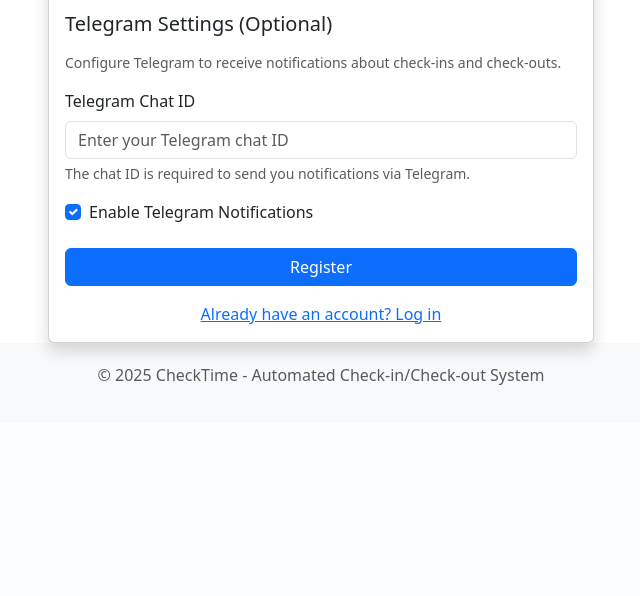
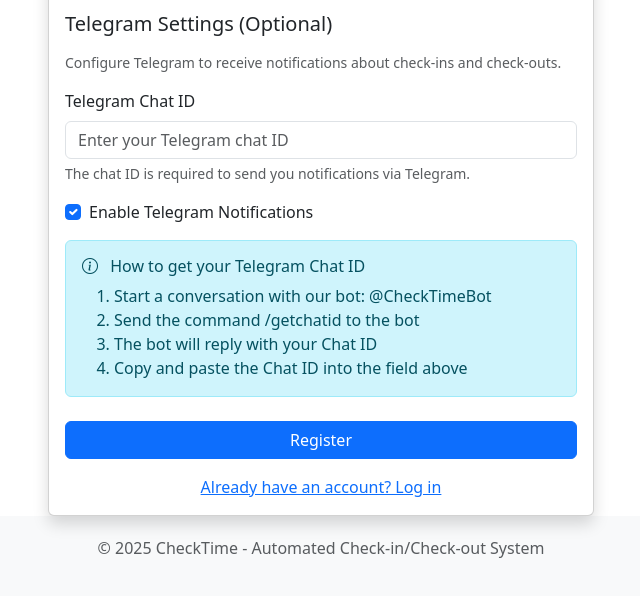
Before and after one commit to Gonzalez8/checktime, a Flask app: page /auth/register in a window 1280 px wide. Shown: the part 891-1487 px from the top of the page, without its empty margins (319-959 px from the left). Before the commit the page ends 1276 px from the top, so only its background shows below. Run offline with Flask 3, Linux system fonts and the light colour scheme; parts of the project's set-up code (start-up, migrations or seed data) failed here and were passed over.

Commit message:
chore: update README for Telegram bot configuration, modify holiday filtering logic to include all upcoming holidays, limit displayed upcoming holidays to five in dashboard, and enhance registration template with Telegram chat ID instructions

```diff
--- a/src/checktime/shared/services/holiday_manager.py
+++ b/src/checktime/shared/services/holiday_manager.py
@@ -155,7 +155,7 @@
             # Filter to show only upcoming holidays
             upcoming = []
             for holiday in holidays:
-                if holiday.date >= current_date and holiday.date.year == current_year:
+                if holiday.date >= current_date:
                     # Calculate days_remaining and add it as an attribute to the holiday object
                     days_remaining = (holiday.date - current_date).days
                     holiday.days_remaining = days_remaining
--- a/src/checktime/web/dashboard.py
+++ b/src/checktime/web/dashboard.py
@@ -51,7 +51,7 @@
     schedule_manager = ScheduleManager(current_user.id)
 
     # Get holidays - now directly using Holiday objects with days_remaining attribute
-    upcoming_holidays = holiday_manager.get_upcoming_holidays()
+    upcoming_holidays = holiday_manager.get_upcoming_holidays()[:5]
 
     # Get active schedule periods
     active_periods = schedule_manager.get_active_periods_after_date(today)
--- a/src/checktime/web/templates/auth/register.html
+++ b/src/checktime/web/templates/auth/register.html
@@ -86,6 +86,16 @@
                         <label class="form-check-label" for="telegram_notifications_enabled">{{ _('enable_telegram_notifications') }}</label>
                     </div>
 
+                    <div class="alert alert-info">
+                        <h6 class="mb-2"><i class="bi bi-info-circle me-2"></i> {{ _('how_to_get_telegram_chat_id') }}</h6>
+                        <ol class="mb-0">
+                            <li>{{ _('telegram_chat_id_step1') }}</li>
+                            <li>{{ _('telegram_chat_id_step2') }}</li>
+                            <li>{{ _('telegram_chat_id_step3') }}</li>
+                            <li>{{ _('telegram_chat_id_step4') }}</li>
+                        </ol>
+                    </div>
+
                     <div class="d-grid gap-2 mt-4">
                         <button type="submit" class="btn btn-primary">{{ _('register') }}</button>
                     </div>
```
Also changed, not shown: src/checktime/web/templates/dashboard/calendar_partial.html (+6 -8 lines), README.md.
